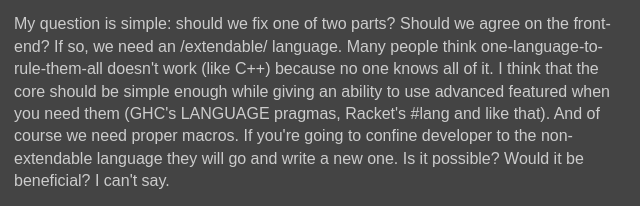
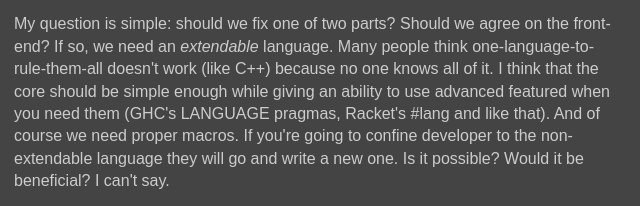
Before and after one commit to charlag/website, a plain HTML site: page Blog/languages.html in a window 1280 px wide. Shown: the part 948-1154 px from the top of the page, 326-966 px from the left. Drawn offline with Linux system fonts and the light colour scheme.

Commit message:
Small blog fixes

```diff
--- a/Blog/languages.html
+++ b/Blog/languages.html
@@ -8,7 +8,7 @@
     <body>
         <div class="main-container">
             <h1>Language(s)</h1>
-            <p>I liked the idea described in 'In Search Of The Lost Program'. What is a takeaway from it you would ask? "There is no perfect program'? We know that's <a href="https://www.gnu.org/software/emacs/">not true</a>. I would say that to not reinvent all the programs in the world again and again we need 2 things:</p>
+            <p>I liked the idea described in 'In Search Of The Lost Program'. What is a takeaway from it you would ask? "There is no perfect program"? We know that's <a href="https://www.gnu.org/software/emacs/">not true</a>. I would say that to not reinvent all the programs in the world again and again we need 2 things:</p>
             <ul>
                 <li>Small building blocks - be it libraries or unix-style utilities</li>
                 <li>Language to write these blocks</li>
@@ -17,7 +17,7 @@
             <p>If you paid attention to what's going on with languages you could notice that we are finally breaking out of the stupid 'language = fixed syntax + fixed implementation' paradigm. Notice how there are two components here. They were usually really tightly coupled with each other. Not anymore. How many languages are <a href="https://www.youtube.com/watch?v=5BMHIeMXTqA">hosted on the JVM now</a>? On CLR? LLVM can run so many things as well as WebAssembly. Hell, even GNU Guile supports multiple front-ends. I believe there it is a really good thing for us, programmers. Compilers are already collection of very small layers stacked on each other, why not decouple them? Decoupling freedom lets us pick any front-end we want.</p>
             <p>Another trend is that another component, front-end, tries to expand as much as possible. Scala, Scala Native and Scala.js. Kotlin on JVM, Kotlin to JS, Kotlin Native (which can eventually be compiled to WASM and be run in browser). Clojure and ClojureScript. JavaScript everywhere. Swift on mobile, desktop and server. Programmers are not completely stupid, they understand that re-writing things again is a huge waste. It's not 'Write Once - Run Everywhere'. It is usually 'I don't have to learn new syntax, semantics and libraries for every platform I want to support'.</p>
             <p>You may guessed already why I'm talking about languages. We need them to write that building blocks. Currently to interop between languages we use the lowest common denominator - C (sometimes it's Java). I would argue that we could do better?</p>
-            <p>My question is simple: should we fix one of two parts? Should we agree on the front-end? If so, we need an /extendable/ language. Many people think one-language-to-rule-them-all doesn't work (like C++) because no one knows all of it. I think that the core should be simple enough while giving an ability to use advanced featured when you need them (GHC's LANGUAGE pragmas, Racket's #lang and like that). And of course we need proper macros. If you're going to confine developer to the non-extendable language they will go and write a new one. Is it possible? Would it be beneficial? I can't say.</p>
+            <p>My question is simple: should we fix one of two parts? Should we agree on the front-end? If so, we need an <i>extendable</i> language. Many people think one-language-to-rule-them-all doesn't work (like C++) because no one knows all of it. I think that the core should be simple enough while giving an ability to use advanced featured when you need them (GHC's LANGUAGE pragmas, Racket's #lang and like that). And of course we need proper macros. If you're going to confine developer to the non-extendable language they will go and write a new one. Is it possible? Would it be beneficial? I can't say.</p>
             <p>Should we agree on the platform? Is it possible even? Will it be beneficial? I can't say.</p>
             <p>All I want to say is that we're going to make a lot of redundant work if we won't change anything. Please don't make a language an instrument for dominating the market. It is not cool.</p>
     </body>
```
